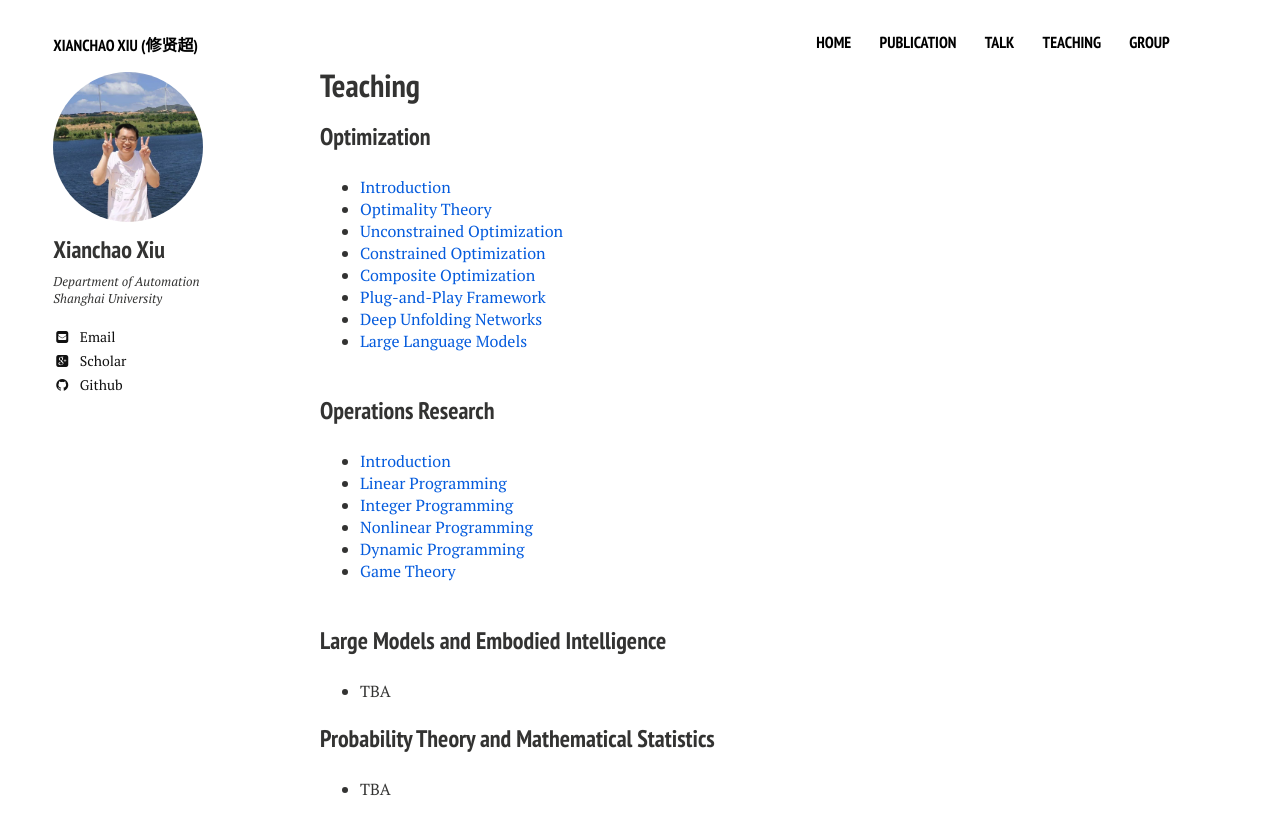
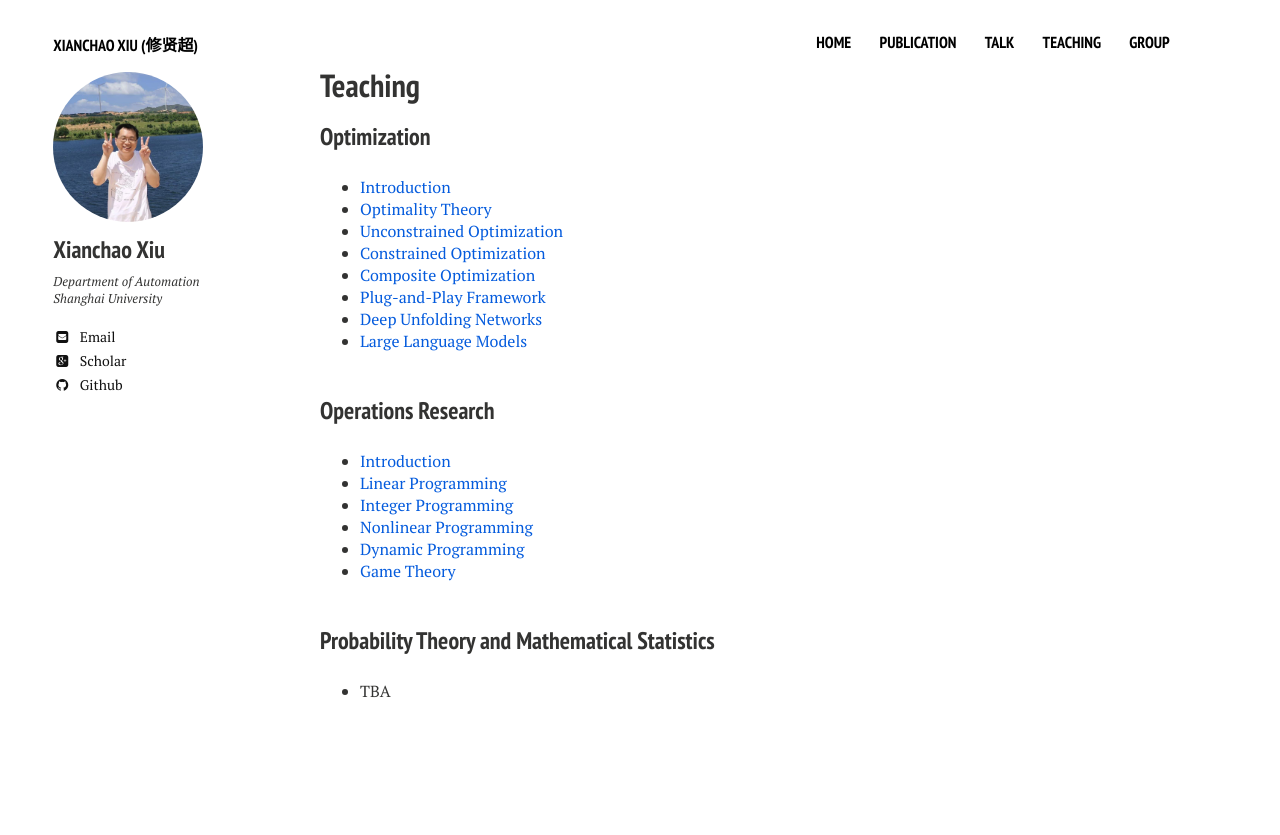
Before and after one commit to xianchaoxiu/xianchaoxiu.github.io, a Jekyll site: the page built from teaching/index.md, in a window 1280 px wide. Shown: the top 835 px of the page. Built offline with Jekyll 4.4.1, drawn with Linux system fonts in a browser that asks for light colours; nearby versions of some CDN libraries.

Commit message:
Update index.md

```diff
--- a/teaching/index.md
+++ b/teaching/index.md
@@ -21,9 +21,6 @@ share: false
 - <a href="../teaching/现代优化方法/大模型辅助设计.pdf" class="textlink" target="_blank">Large Language Models</a> <br><br>
 
 
-
-
-
 ### Operations Research
 
 - <a href="../teaching/运筹学/引言.pdf" class="textlink" target="_blank">Introduction </a> <br>
@@ -33,9 +30,6 @@ share: false
 - <a href="../teaching/运筹学/动态规划.pdf" class="textlink" target="_blank">Dynamic Programming </a><br>
 - <a href="../teaching/运筹学/对策论.pdf" class="textlink" target="_blank">Game Theory </a><br><br>
 
-### Large Models and Embodied Intelligence
-- TBA
-
 
 ### Probability Theory and Mathematical Statistics
 - TBA
```
